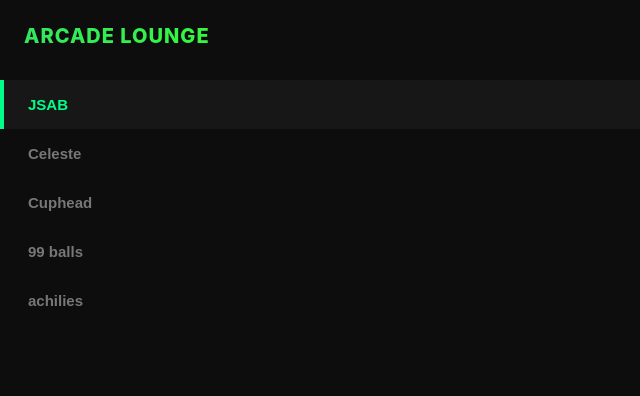
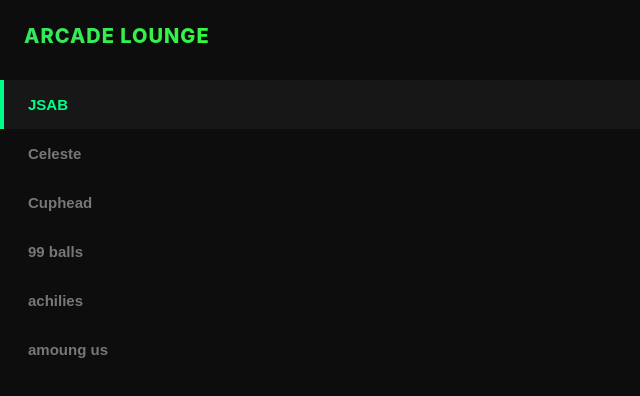
Before and after one commit to atharvchoudhari123/HTML5-Games, a website: page games.html in a window 1280 px wide. Shown: the whole page, without its empty margins (0-640 px from the left). Drawn offline with Linux system fonts and the light colour scheme.

Commit message:
Add button for 'Among Us' game

```diff
--- a/games.html
+++ b/games.html
@@ -73,6 +73,7 @@
     <button class="game-btn" onclick="changeGame('games/cuphead.html', this)">Cuphead</button>
     <button class="game-btn" onclick="changeGame('games/99balls.html', this)">99 balls</button>
     <button class="game-btn" onclick="changeGame('games/achillies.html', this)">achilies</button>
+     <button class="game-btn" onclick="changeGame('games/amoungus.html', this)">amoung us</button>
 
     <script>
         function changeGame(localPath, btnElement) {
```
